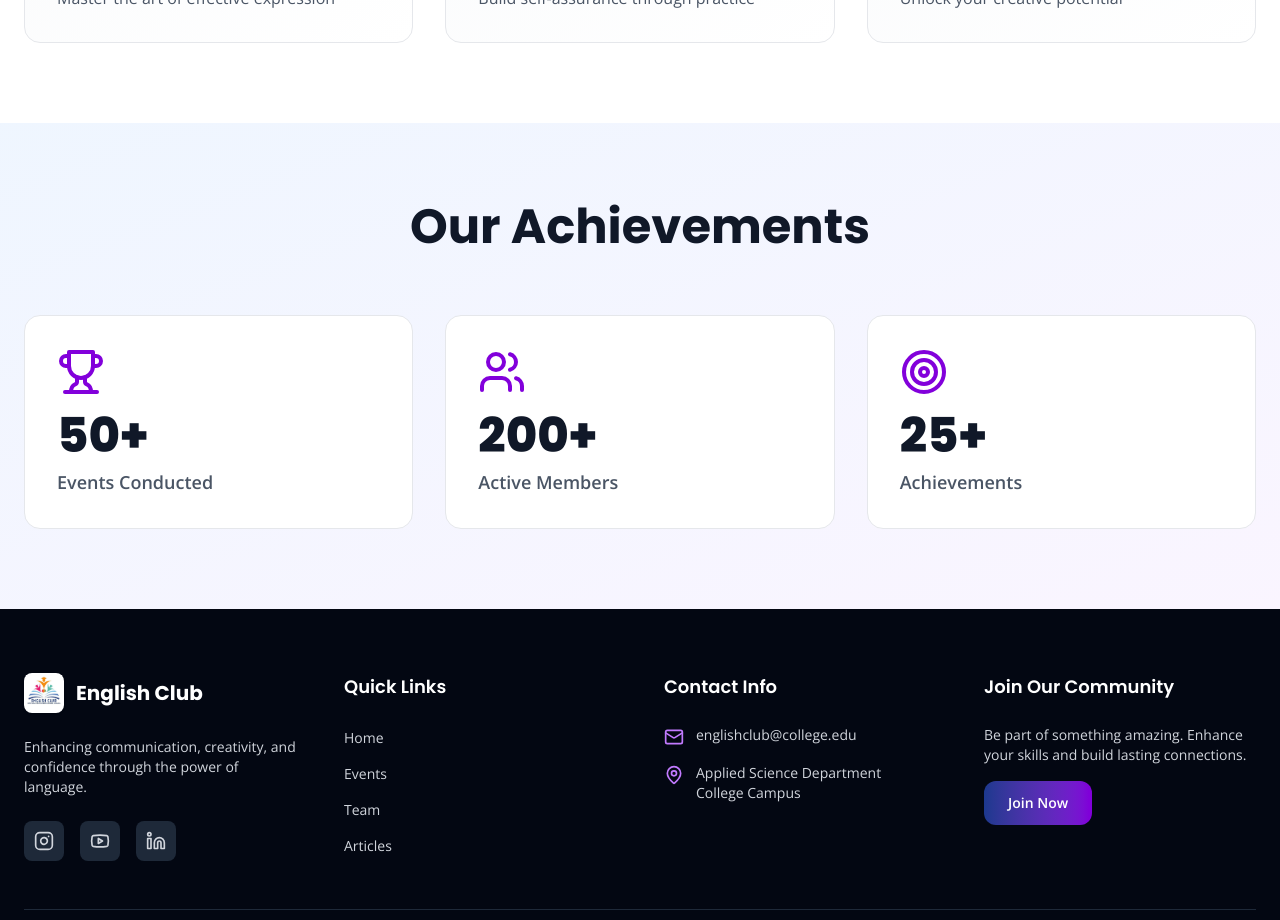
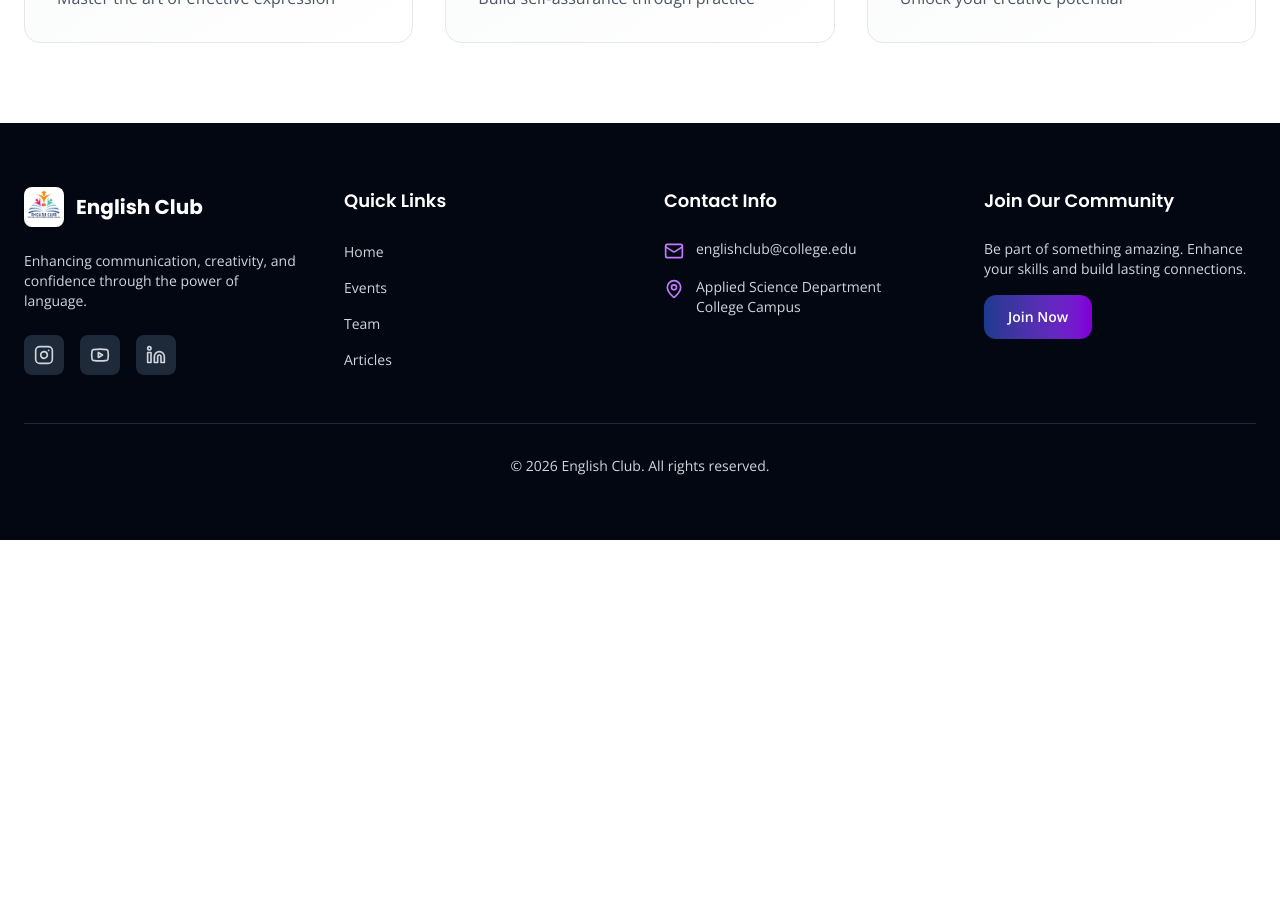
Before and after one commit to english-club-gndec/english-club, a React (Vite) app in the folder frontend/: page / in a window 1280 px wide. Shown: the part 1600-2520 px from the top of the page. After the commit the page ends 2140 px from the top, so only its background shows below. Built offline with nearby package versions, Linux system fonts and the light colour scheme; no server answers.

Commit message:
style: remove Our Achievements section from Home page

```diff
--- a/frontend/src/app/pages/Home.tsx
+++ b/frontend/src/app/pages/Home.tsx
@@ -1,14 +1,8 @@
 import { motion } from "motion/react";
 import { Link } from "react-router";
-import { MessageCircle, Users, Trophy, Target, Lightbulb } from "lucide-react";
+import { MessageCircle, Target, Lightbulb } from "lucide-react";
 
 export function Home() {
-  const stats = [
-    { label: "Events Conducted", value: "50+", icon: Trophy },
-    { label: "Active Members", value: "200+", icon: Users },
-    { label: "Achievements", value: "25+", icon: Target },
-  ];
-
   const missions = [
     { icon: MessageCircle, title: "Communication", description: "Master the art of effective expression" },
     { icon: Target, title: "Confidence", description: "Build self-assurance through practice" },
@@ -122,46 +116,6 @@ export function Home() {
         </div>
       </section>
 
-      <section className="py-20 bg-gradient-to-br from-blue-50 to-purple-50 dark:from-gray-900 dark:to-gray-950">
-        <div className="max-w-7xl mx-auto px-6">
-          <motion.h2
-            className="text-4xl lg:text-5xl text-center text-gray-900 dark:text-white mb-16"
-            style={{ fontFamily: 'Poppins, sans-serif', fontWeight: 700 }}
-            initial={{ opacity: 0, y: 30 }}
-            whileInView={{ opacity: 1, y: 0 }}
-            viewport={{ once: true }}
-            transition={{ duration: 0.6 }}
-          >
-            Our Achievements
-          </motion.h2>
-
-          <motion.div
-            className="grid md:grid-cols-3 gap-8"
-            variants={container}
-            initial="hidden"
-            whileInView="show"
-            viewport={{ once: true }}
-          >
-            {stats.map((stat, index) => (
-              <motion.div
-                key={index}
-                variants={item}
-                className="p-8 rounded-2xl bg-white dark:bg-gray-900 border border-gray-200 dark:border-gray-800 hover:shadow-xl hover:shadow-purple-500/20 transition-all group"
-              >
-                <stat.icon className="w-12 h-12 text-purple-700 dark:text-purple-400 mb-4 group-hover:scale-110 transition-transform" />
-                <div className="text-5xl text-gray-900 dark:text-white mb-2" style={{ fontFamily: 'Poppins, sans-serif', fontWeight: 800 }}>
-                  {stat.value}
-                </div>
-                <div className="text-lg text-gray-600 dark:text-gray-300" style={{ fontFamily: 'Open Sans, sans-serif', fontWeight: 600 }}>
-                  {stat.label}
-                </div>
-              </motion.div>
-            ))}
-          </motion.div>
-        </div>
-      </section>
-
-
     </div>
   );
 }
```
